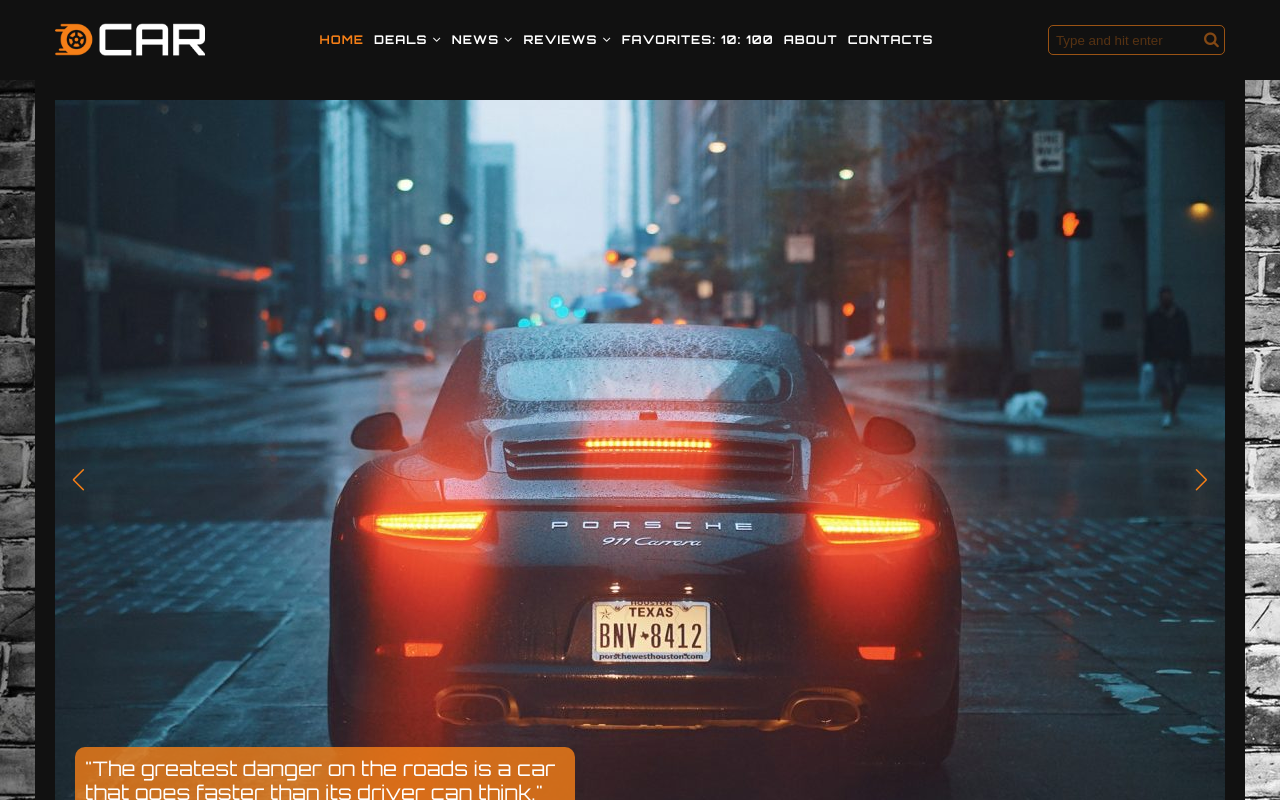
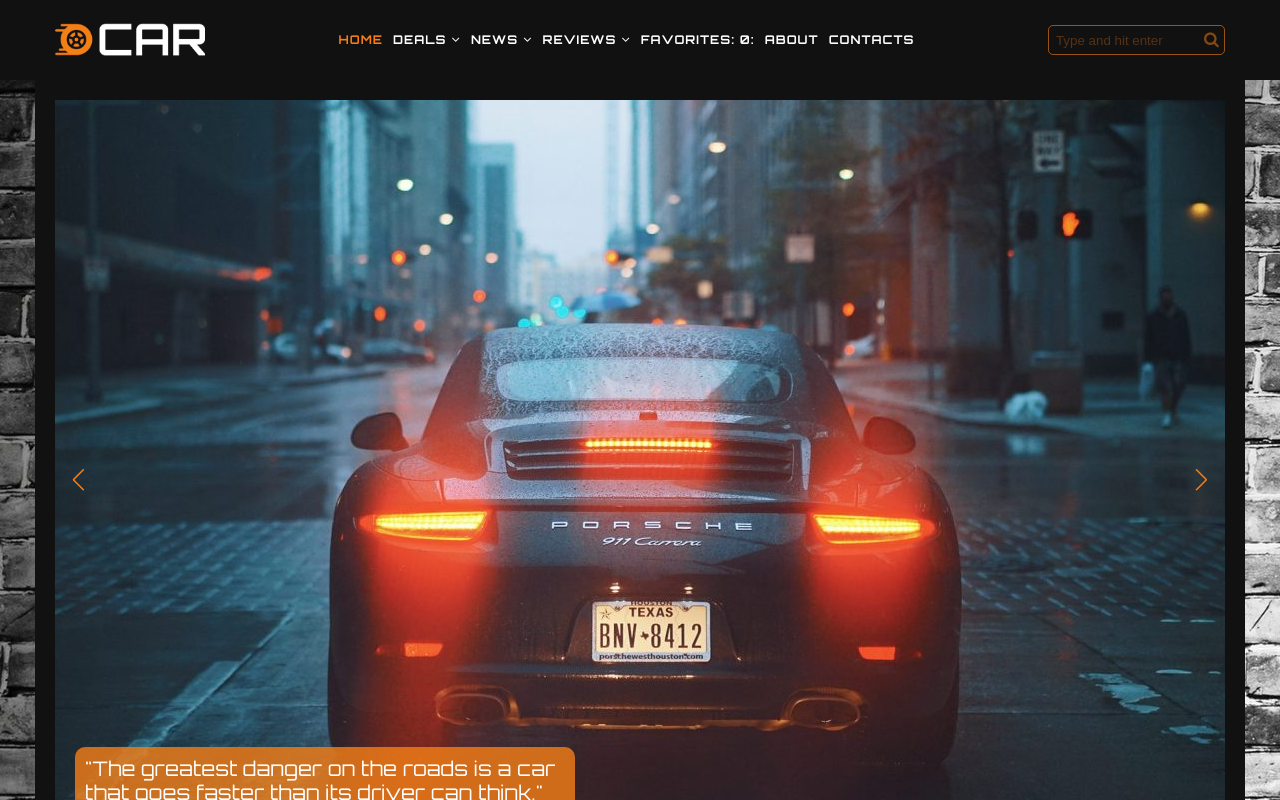
Before and after one commit to Genu4/Car-blog, a React (Create React App) app: page / in a window 1280 px wide. Shown: the top 800 px of the page. Built offline with nearby package versions, Linux system fonts and the light colour scheme.

Commit message:
add article to favorite

```diff
--- a/src/components/Articles/ArticlesList.tsx
+++ b/src/components/Articles/ArticlesList.tsx
@@ -12,8 +12,12 @@
     image: string
 }
 
-type Props = {}
-const ArticlesList = (props: Props) => {
+type Props = {
+    addToFavoriteArticles: (id: number, count: number) => void
+    removeFromFavorites: (total: number, price: number) => void
+}
+
+const ArticlesList = ({ addToFavoriteArticles, removeFromFavorites }: Props) => {
     return (
         <div className="article-list">
             <Grid container direction="row" justifyContent="center" spacing={4}>
@@ -34,6 +38,8 @@
                                 author={author}
                                 summary={summary}
                                 image={image}
+                                addToFavoriteArticles={addToFavoriteArticles}
+                                removeFromFavorites={removeFromFavorites}
                             />
                         </Grid>
                     )
--- a/src/components/Articles/ArticlesListItem.tsx
+++ b/src/components/Articles/ArticlesListItem.tsx
@@ -1,4 +1,4 @@
-import { Card, CardContent } from '@mui/material'
+import { Button, Card, CardContent } from '@mui/material'
 import FavoriteIcon from '@mui/icons-material/Favorite'
 import FavoriteBorderIcon from '@mui/icons-material/FavoriteBorder'
 import { Link } from 'react-router-dom'
@@ -14,6 +14,8 @@
     author: string
     summary: string
     image: string
+    addToFavoriteArticles: (id: number, count: number) => void
+    removeFromFavorites: (total: number, price: number) => void
 }
 const ArticlesListItem = ({
     id,
@@ -22,8 +24,11 @@
     author,
     summary,
     image,
+    addToFavoriteArticles,
+    removeFromFavorites,
 }: Props) => {
     const isLiked = useAppSelector((state) => state.likeArticles[id])
+
     const dispatch = useAppDispatch()
 
     return (
@@ -50,11 +55,12 @@
                 <div className="article-card-socials">
                     <div className="article-card-socials-block">
                         <button
-                            onClick={() =>
+                            onClick={() => {
                                 isLiked
                                     ? dispatch(removeLike(id))
-                                    : dispatch(addLike(id))
-                            }
+                                    : dispatch(addLike(id));
+                                    addToFavoriteArticles(id,2);
+                            }}
                             className="article-card-likes"
                         >
                             {isLiked ? (
@@ -63,6 +69,7 @@
                                 <FavoriteBorderIcon />
                             )}
                         </button>
+
                         <a href="/">
                             <button className="article-card-facebook"></button>
                         </a>
@@ -75,6 +82,7 @@
                         <a href="/">
                             <button className="article-card-email"></button>
                         </a>
+                        <Button onClick={() => removeFromFavorites(2,100)}>Remove From Liked</Button>
                     </div>
                 </div>
             </CardContent>
--- a/src/components/Menu/Menu.tsx
+++ b/src/components/Menu/Menu.tsx
@@ -3,13 +3,13 @@
 import MenuItem from './MenuItem'
 
 type Props = {
-    likeData: {
-        totalCount: number
-        totalPrice: number
+    favoriteArticles: {
+        [id: number]: number
     }
 }
 
-const Menu = ({ likeData }: Props) => {
+const Menu = ({ favoriteArticles }: Props) => {
+    console.log(favoriteArticles)
     return (
         <nav className="header-nav">
             <ul className="header-nav-list">
@@ -320,9 +320,16 @@
                     </ul>
                 </li>
                 <li className="header-nav-list-item">
-                    <MenuItem to="/favorites">Favorites:{' '}
-                    <span>{likeData.totalCount}</span>:{' '}
-                    <span>{likeData.totalPrice}</span>
+                    <MenuItem to="/favorites">
+                        Favorites:{' '}
+                        <span>{Object.keys(favoriteArticles).length}: {' '}</span>
+                        <span>
+                            {Object.keys(favoriteArticles).map((articleId) => (
+                                <span key={articleId}>
+                                    {articleId} : {favoriteArticles[parseInt(articleId)]};
+                                </span>
+                            ))}
+                        </span>
                     </MenuItem>
                 </li>
                 <li className="header-nav-list-item">
--- a/src/container/App/App.tsx
+++ b/src/container/App/App.tsx
@@ -13,25 +13,55 @@
     totalPrice: number
 }
 
+type FavoriteArticles = {
+    [id:number]:number
+}
+
 const App = () => {
     const [likeData, setLikeData] = useState<LikeDataProps>({
         totalCount: 10,
         totalPrice: 100,
     })
 
-    const addToFavorites = (total: number, price: number) => {
-        setLikeData((prevState: LikeDataProps) => ({
-            totalCount: prevState.totalCount + total,
-            totalPrice: prevState.totalPrice + total * price,
+    const [favoriteArticles, setFavoritesArticles] = useState<FavoriteArticles>({
+
+    })
+
+    const addToFavoriteArticles = (id: number, count: number) => {
+        setFavoritesArticles((prevState:FavoriteArticles) =>({
+            ...prevState,
+            [id]: prevState[id] + count
         }))
     }
+
+    const addToFavorites = (id: number, count: number) => {
+        // setLikeData((prevState: LikeDataProps) => ({
+        //     totalCount: prevState.totalCount + total,
+        //     totalPrice: prevState.totalPrice + total * price,
+        // }))
+        setFavoritesArticles((prevState:FavoriteArticles) =>({
+            ...prevState,
+            [id]: prevState[id] + count
+        }))
+    }
+    const removeFromFavorites = (total: number, price: number) => {
+        setLikeData((prevState: LikeDataProps) => ({
+            totalCount: prevState.totalCount - total,
+            totalPrice: prevState.totalPrice - total * price,
+        }))
+    }
+
     return (
         <>
             <StyledEngineProvider injectFirst>
                 {/* <CssBaseline /> */}
-                <Header likeData={likeData} />
+                <Header favoriteArticles={favoriteArticles} />
                 <ScrollToTop />
-                <Main addToFavorites={addToFavorites}/>
+                <Main
+                    addToFavorites={addToFavorites}
+                    addToFavoriteArticles={addToFavoriteArticles}
+                    removeFromFavorites={removeFromFavorites}
+                />
                 <Footer />
                 <ScrollUpBtn />
             </StyledEngineProvider>
--- a/src/container/Header/Header.tsx
+++ b/src/container/Header/Header.tsx
@@ -4,13 +4,12 @@
 import Menu from 'components/Menu/Menu'
 
 type Props = {
-    likeData: {
-        totalCount: number
-        totalPrice: number
+    favoriteArticles: {
+        [id:number]:number
     }
 }
 
-const Header = ({ likeData }: Props) => {
+const Header = ({ favoriteArticles }: Props) => {
     return (
         <header>
             <div className="container">
@@ -18,7 +17,7 @@
                     <div className="header-logo">
                         <img src={logo} alt="" />
                     </div>
-                    <Menu likeData={likeData}/>
+                    <Menu favoriteArticles={favoriteArticles}/>
                     <div className="header-search">
                         <div className="search-field-block">
                             <input
--- a/src/container/Main/Main.tsx
+++ b/src/container/Main/Main.tsx
@@ -9,13 +9,17 @@
 import ArticlePage from 'pages/ArticlePage/ArticlePage'
 
 
-type Props = {}
-const Main = (props: Props) => {
+type Props = {
+    addToFavoriteArticles:(id:number, count:number) => void
+    removeFromFavorites:(total:number, price:number) => void
+}
+const Main = ({addToFavoriteArticles, removeFromFavorites}: Props) => {
     return (
 
         <div className="container">
             <Routes>
-                <Route path="/" element={<Home />}/>
+                <Route path="/" element={<Home addToFavoriteArticles={addToFavoriteArticles}
+                removeFromFavorites={removeFromFavorites}/>}/>
                 <Route path="deals" element={<Cardeals />}/>
                 <Route path="news" element={<News />}/>
                 <Route path="reviews" element={<Reviews />}/>
@@ -23,7 +27,6 @@
                 <Route path="about" element={<About />}/>
                 <Route path="contacts" element={<Contacts />}/>
                 <Route path="/article/:id" element={<ArticlePage />}/>
-
             </Routes>
 
         </div>
--- a/src/pages/Home/Home.tsx
+++ b/src/pages/Home/Home.tsx
@@ -1,12 +1,16 @@
 import ArticlesList from 'components/Articles/ArticlesList'
 import Slider from 'components/Swiper/Slider'
 
-type Props = {}
-const Home = (props: Props) => {
+type Props = {
+    addToFavoriteArticles:(id:number, count:number) => void
+    removeFromFavorites:(total:number, price:number) => void
+}
+const Home = ({addToFavoriteArticles, removeFromFavorites}: Props) => {
     return (
         <>
             <Slider />
-            <ArticlesList />
+            <ArticlesList addToFavoriteArticles={addToFavoriteArticles}
+            removeFromFavorites={removeFromFavorites}/>
         </>
     )
 }
```
